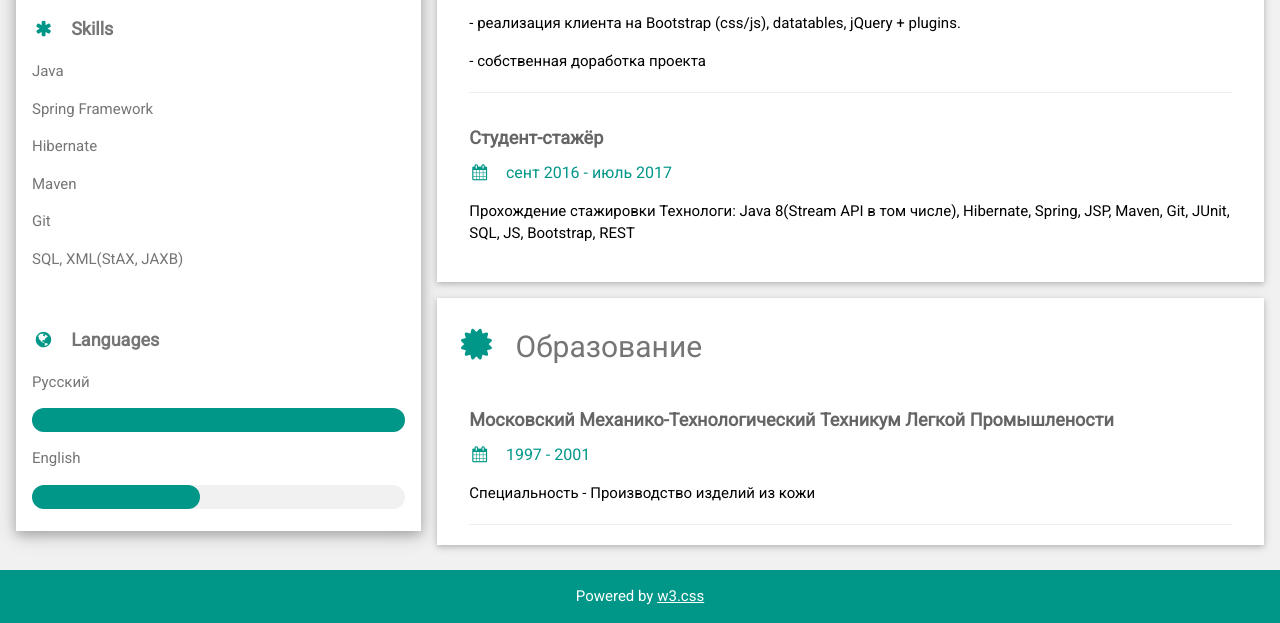
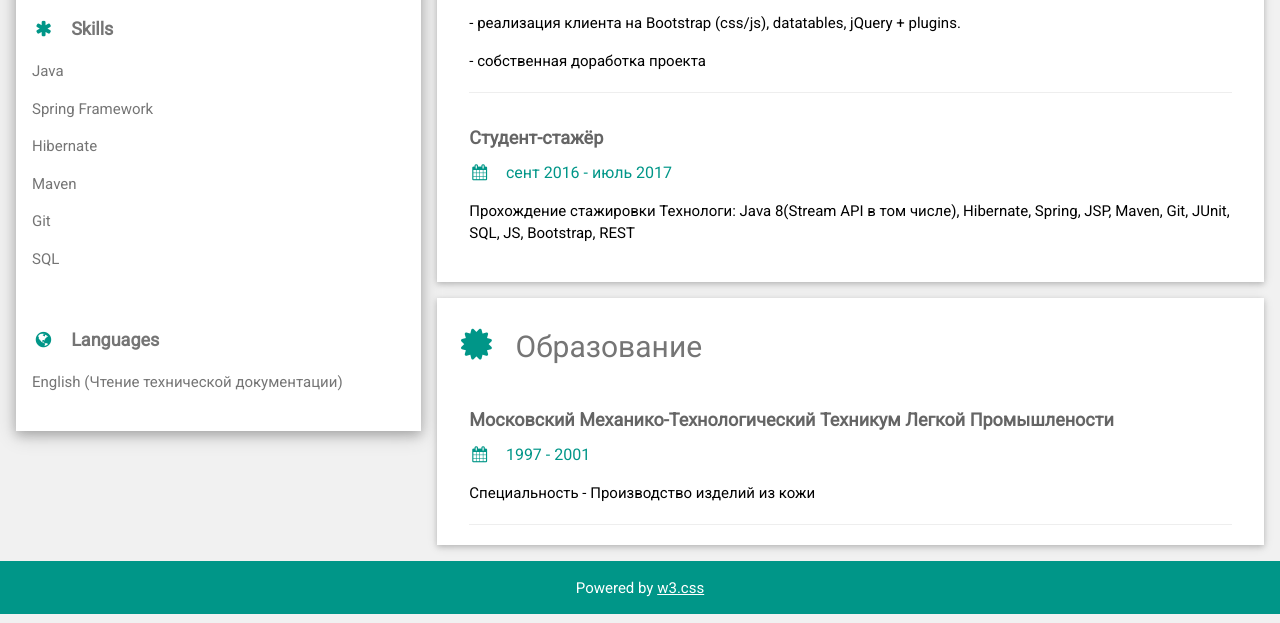
Before and after one commit to Mirto111/Mirto111.github.io, a plain HTML site: page index.html in a window 1280 px wide. Shown: the part 322-945 px from the top of the page. Drawn offline with Linux system fonts and the light colour scheme.

Commit message:
Edit Skills

```diff
--- a/index.html
+++ b/index.html
@@ -48,19 +48,15 @@
                     <p>Hibernate</p>
                     <p>Maven</p>
                     <p>Git</p>
-                    <p>SQL, XML(StAX, JAXB)</p>
+                    <p>SQL</p>
                     <br>
 
                     <p class="w3-large w3-text-theme"><b><i class="fa fa-globe fa-fw w3-margin-right w3-text-teal"></i>Languages</b>
                     </p>
-                    <p>Русский</p>
-                    <div class="w3-light-grey w3-round-xlarge">
-                        <div class="w3-round-xlarge w3-teal" style="height:24px;width:100%"></div>
-                    </div>
-                    <p>English</p>
-                    <div class="w3-light-grey w3-round-xlarge">
-                        <div class="w3-round-xlarge w3-teal" style="height:24px;width:45%"></div>
-                    </div>
+                    <p>English (Чтение технической документации)</p>
+<!--                     <div class="w3-light-grey w3-round-xlarge">
+                        <div class="w3-round-xlarge w3-teal" style="height:24px;width:35%"></div>
+                    </div> -->
                     <br>
                 </div>
             </div>
```
Also changed, not shown: 1 other file.
